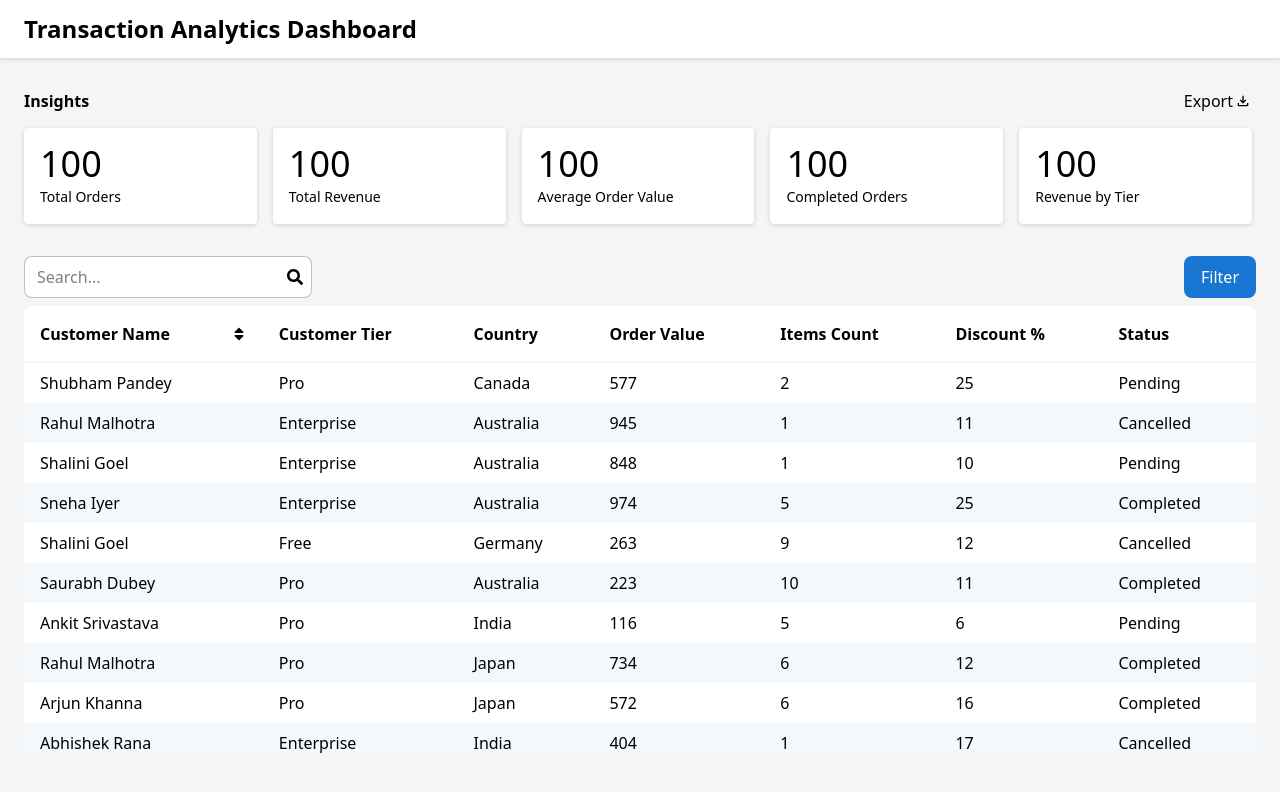
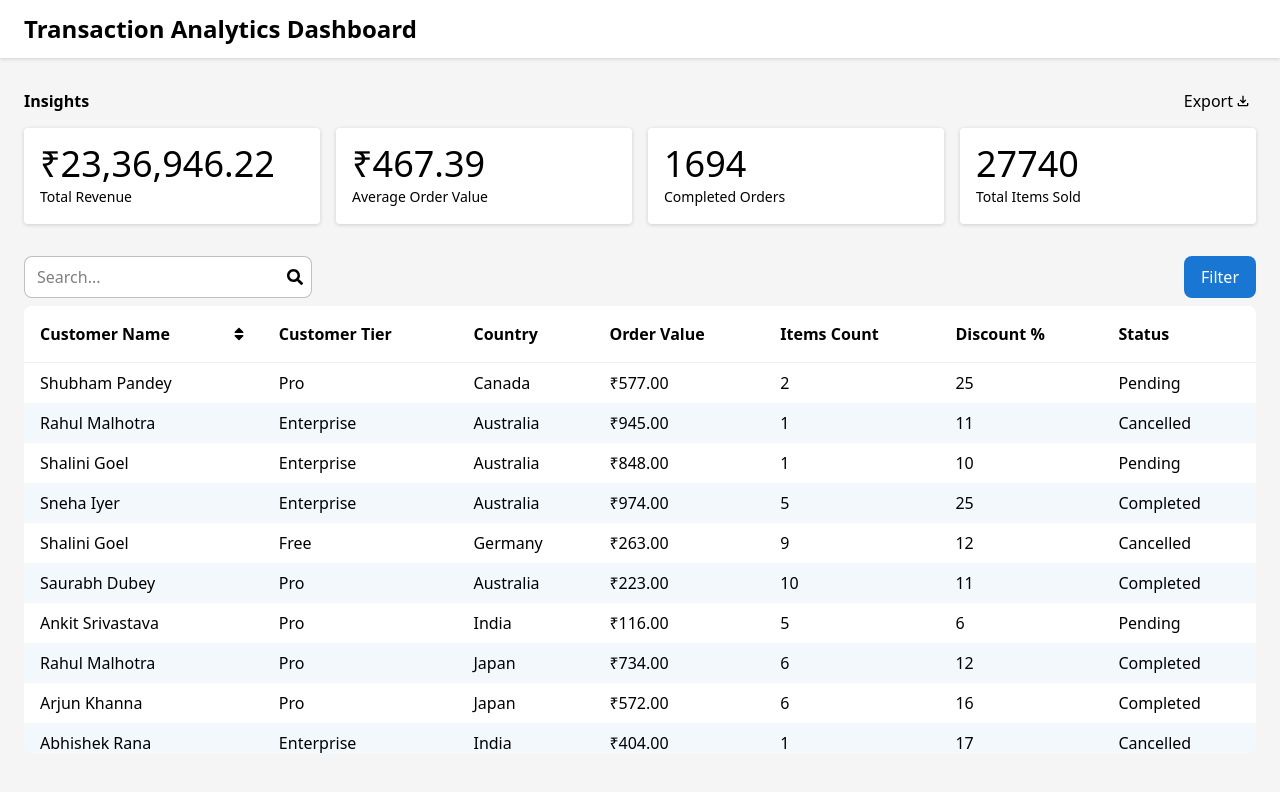
Before and after one commit to vidhi-thakur/performance-dashboard, a React (Vite) app: page / in a window 1280 px wide. Shown: the top 792 px of the page. Built offline with nearby package versions, Linux system fonts and the light colour scheme.

Commit message:
summary stats & search
- feat for search customer name
- summary stats updates based on orders

```diff
--- a/src/App.jsx
+++ b/src/App.jsx
@@ -9,13 +9,24 @@ import Filter from "./components/Filter";
 
 function App() {
   const [filteredData, setFilteredData] = useState([]);
+  const [orders, setOrders] = useState([]);
   const [isFilterOpen, setFilterOpen] = useState(false);
   useEffect(() => {
     (() => {
       const orders = generateOrders();
       setFilteredData(orders);
+      setOrders(orders);
     })();
   }, []);
+
+  const handleSearch = (e) => {
+    const data = orders.filter((data) => {
+      return data.customerName
+        .toLowerCase()
+        .includes(e.target.value.toLowerCase());
+    });
+    setFilteredData(data);
+  };
 
   return (
     <div className="min-h-full">
@@ -33,11 +44,44 @@ function App() {
         </div>
         {/* summary stats */}
         <section className="flex gap-4 mb-(--spacing-lg) flex-wrap">
-          <Stats title="Total Orders" value={100} />
-          <Stats title="Total Revenue" value={100} />
-          <Stats title="Average Order Value" value={100} />
-          <Stats title="Completed Orders" value={100} />
-          <Stats title="Revenue by Tier" value={100} />
+          <Stats
+            title="Total Revenue"
+            value={orders
+              .reduce(
+                (acc, val) =>
+                  acc +
+                  val.orderValue -
+                  (val.discountPercent / 100) * val.orderValue,
+                0
+              )
+              .toLocaleString("en-IN", {
+                style: "currency",
+                currency: "INR",
+              })}
+          />
+          <Stats
+            title="Average Order Value"
+            value={(
+              orders.reduce(
+                (acc, val) =>
+                  acc +
+                  val.orderValue -
+                  (val.discountPercent / 100) * val.orderValue,
+                0
+              ) / orders.length
+            ).toLocaleString("en-IN", {
+              style: "currency",
+              currency: "INR",
+            })}
+          />
+          <Stats
+            title="Completed Orders"
+            value={orders.filter((data) => data.status === "Completed").length}
+          />
+          <Stats
+            title="Total Items Sold"
+            value={orders.reduce((acc, val) => acc + val.itemsCount, 0)}
+          />
         </section>
 
         <div>
@@ -49,6 +93,7 @@ function App() {
                 type="text"
                 className="flex-1 hover:bg-transparent focus-visible:outline-0 pl-1"
                 placeholder="Search..."
+                onChange={handleSearch}
               />
               <FaSearch />
             </div>
@@ -87,7 +132,12 @@ function App() {
                     <td>{user.customerName}</td>
                     <td>{user.customerTier}</td>
                     <td>{user.country}</td>
-                    <td>{user.orderValue}</td>
+                    <td>
+                      {user.orderValue.toLocaleString("en-IN", {
+                        style: "currency",
+                        currency: "INR",
+                      })}
+                    </td>
                     <td>{user.itemsCount}</td>
                     <td>{user.discountPercent}</td>
                     <td>{user.status}</td>
--- a/src/components/Stats.jsx
+++ b/src/components/Stats.jsx
@@ -2,13 +2,7 @@ import React from "react";
 
 function Stats({ title, value }) {
   return (
-    <div
-      className="min-w-30 bg-white shadow-(--shadow) rounded-(--spacing-xs) p-4
-                flex-[0_0_100%]
-                sm:flex-[0_0_calc(50%-0.5rem)]
-                md:flex-[0_0_calc(33.333%-1rem)]
-                lg:flex-[0_0_calc(20%-0.85rem)]"
-    >
+    <div className="min-w-30 bg-white shadow-(--shadow) rounded-(--spacing-xs) p-4 flex-1">
       <p className="text-4xl font-medium">{value}</p>
       <span className="text-sm">{title}</span>
     </div>
```
